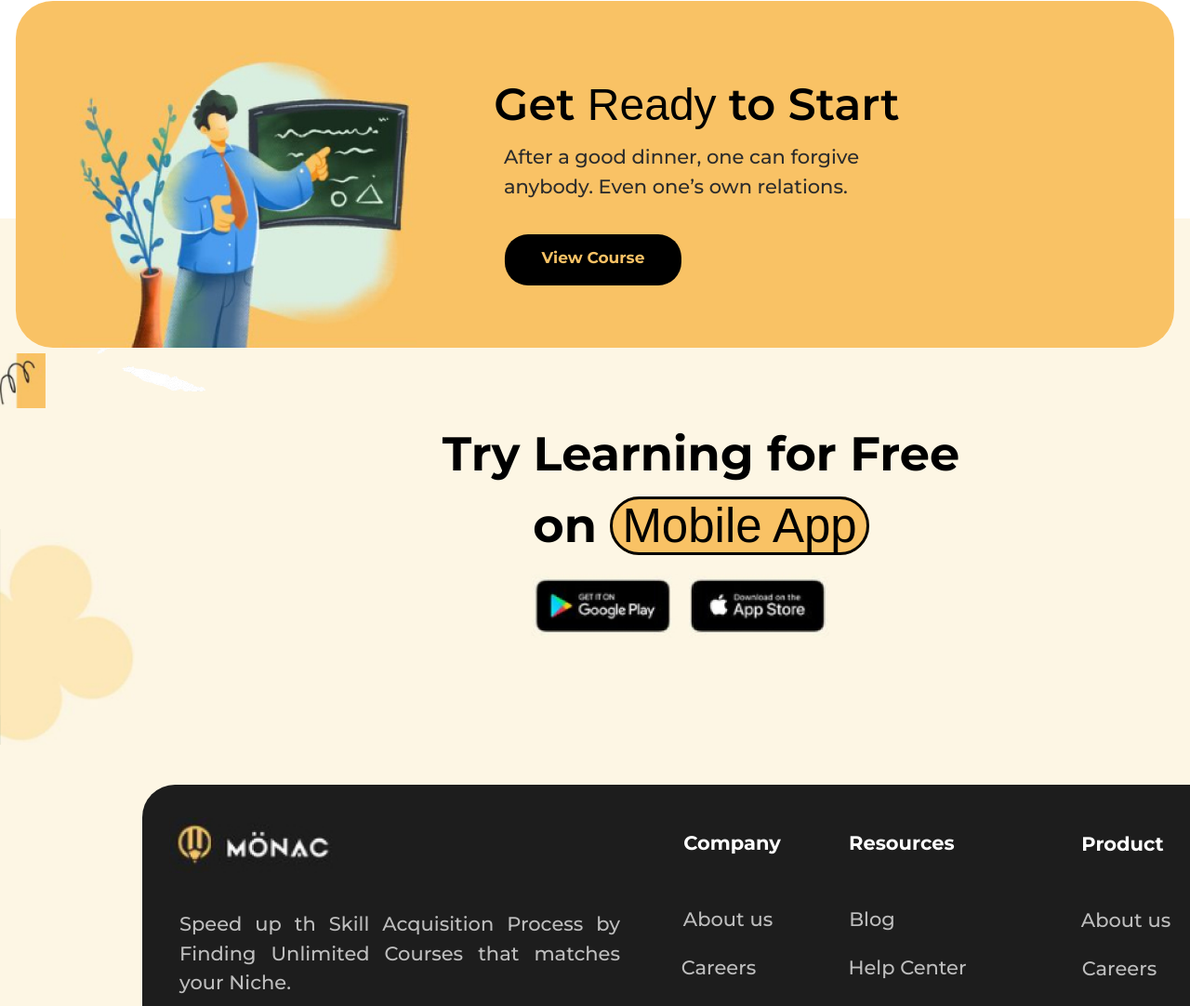
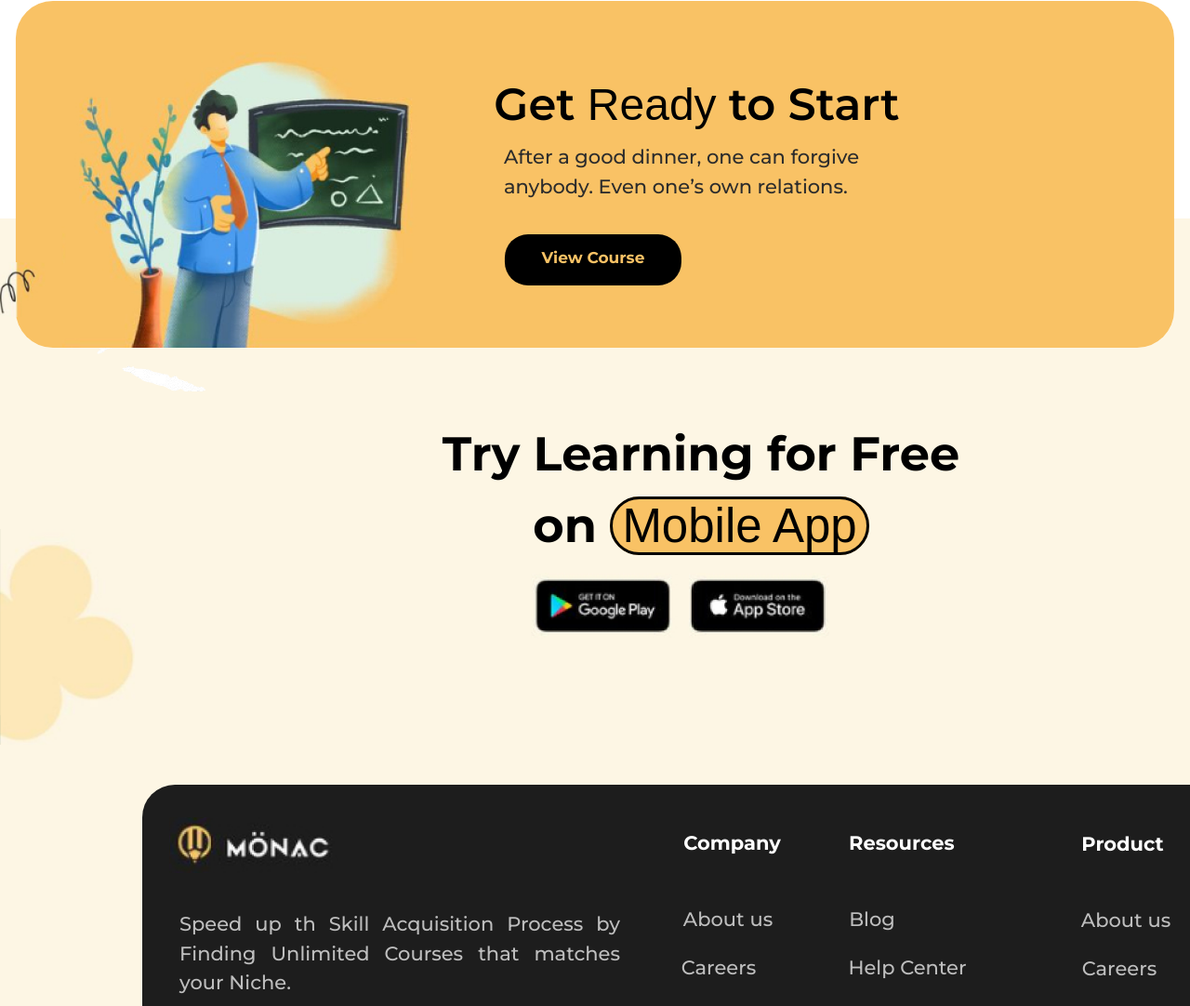
Before and after one commit to 0xKennn/Midterm, a plain HTML site: page course.html in a window 1280 px wide. Shown: the part 834-1916 px from the top of the page at 93% size. Drawn offline with Linux system fonts and the light colour scheme; a web font is replaced by a local one.

Commit message:
Add files via upload

```diff
--- a/course.css
+++ b/course.css
@@ -312,7 +312,7 @@ bottom: 445px;
     width: 60.97px;
     height: 58.74px;
     left: -29px;
-    bottom: -18px;
+    bottom: 80px;
     z-index: 4;
 }
 
```
